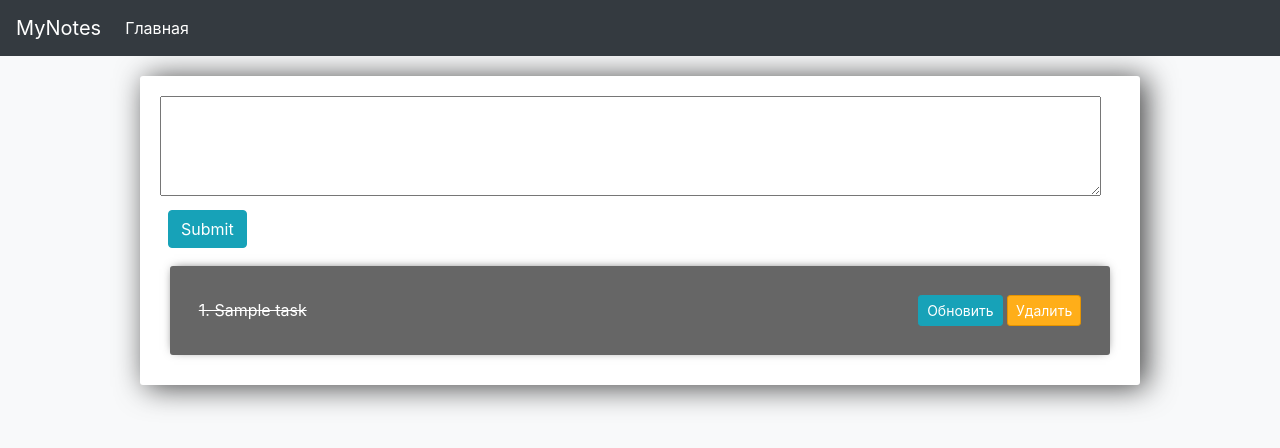
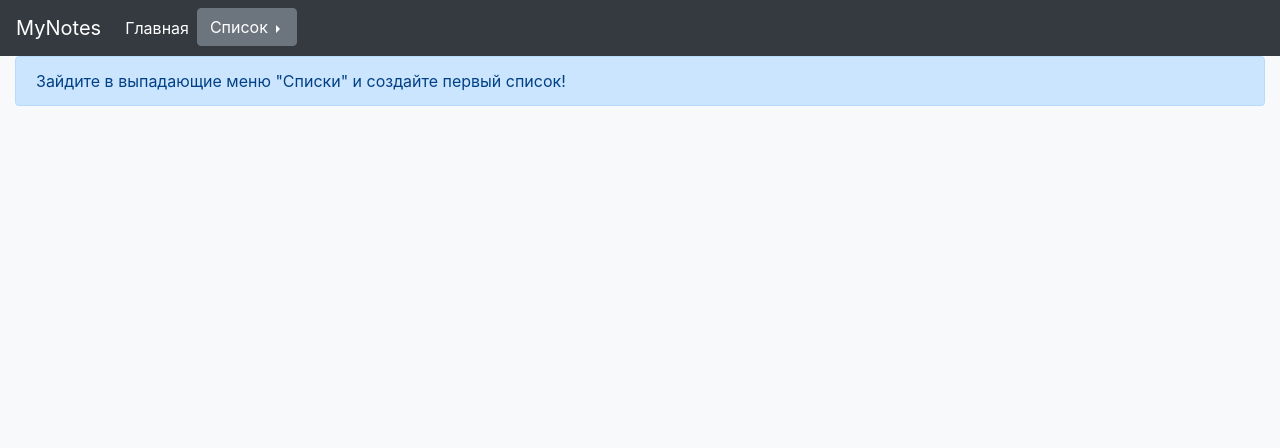
Before and after one commit to VadimKukuzia/KursWeb, a Django app: page / in a window 1280 px wide. Shown: the top 448 px of the page. Run offline with Django 3.2, Linux system fonts and the light colour scheme; tables that the repository leaves empty hold one stand-in row (values such as "Sample post"); some libraries are stand-ins or nearby versions.

Commit message:
Made list of notes

```diff
--- a/tasks/admin.py
+++ b/tasks/admin.py
@@ -5,3 +5,4 @@ from django.contrib import admin
 from .models import *
 
 admin.site.register(Task)
+admin.site.register(TaskList)
--- a/tasks/forms.py
+++ b/tasks/forms.py
@@ -8,4 +8,11 @@ class TaskForm(forms.ModelForm):
 
     class Meta:
         model = Task
+        fields = ['title', 'complete']
+
+
+class TaskListForm(forms.ModelForm):
+
+    class Meta:
+        model = TaskList
         fields = '__all__'
--- a/tasks/models.py
+++ b/tasks/models.py
@@ -1,12 +1,20 @@
 from django.db import models
 
 # Create your models here.
+
+
+class TaskList(models.Model):
+    title = models.CharField(max_length=150)
+
+    def __str__(self):
+        return self.title
 
 
 class Task(models.Model):
     title = models.TextField()
     complete = models.BooleanField(default=False)
     created = models.DateTimeField(auto_now_add=True)
+    task_list = models.ForeignKey(TaskList, on_delete=models.CASCADE)
 
     def __str__(self):
         return self.title
--- a/tasks/urls.py
+++ b/tasks/urls.py
@@ -3,6 +3,8 @@ from . import views
 
 urlpatterns = [
     path('', views.index, name="index"),
-    path('update_task/<str:pk>/', views.update_task, name="update_task"),
-    path('delete_task/<str:pk>/', views.delete_task, name="delete_task")
+    path('<str:list_id>/tasks', views.list_tasks, name="tasks"),
+    path('<str:list_id>/tasks', views.list_tasks, name="add_task"),
+    path('<str:list_id>/tasks/update_task/<str:pk>/', views.update_task, name="update_task"),
+    path('<str:list_id>/tasks/delete_task/<str:pk>/', views.delete_task, name="delete_task")
 ]
--- a/tasks/views.py
+++ b/tasks/views.py
@@ -6,22 +6,42 @@ from .forms import *
 
 
 def index(request):
-    tasks = Task.objects.all().order_by('id')
+    lists = TaskList.objects.all().order_by('id')
+
+    if request.method == 'POST':
+        form = TaskListForm(request.POST)
+        if form.is_valid():
+            form.save()
+        return redirect('/')
+
+    form = TaskListForm()
+    context = {'lists': lists, 'form': form}
+    return render(request, 'tasks/lists.html', context)
+
+
+def list_tasks(request, list_id):
+    tasks = Task.objects.filter(task_list_id=list_id).order_by('id')
+    lists = TaskList.objects.all().order_by('id')
 
     if request.method == 'POST':
         form = TaskForm(request.POST)
         if form.is_valid():
-            form.save()
-        return redirect('/')
+            instance = form.save(commit=False)
+            instance.task_list = TaskList.objects.get(id=list_id)
+            instance.save()
+        else:
+            print("Форма не валидна")
+        return redirect(f'/{list_id}/tasks')
 
     form = TaskForm()
-    context = {'tasks': tasks, 'form': form}
-    return render(request, 'tasks/index.html', context)
+    context = {'tasks': tasks, 'form': form, 'lists': lists, 'list': TaskList.objects.get(id=list_id)}
+    return render(request, 'tasks/task_list.html', context)
 
 
-def update_task(request, pk):
+def update_task(request, pk, list_id):
     task = Task.objects.get(id=pk)
     tasks = Task.objects.all().order_by('id')
+    lists = TaskList.objects.all().order_by('id')
 
     form = TaskForm(instance=task)
 
@@ -29,18 +49,18 @@ def update_task(request, pk):
         form = TaskForm(request.POST, instance=task)
         if form.is_valid():
             form.save()
-            return redirect('/')
+            return redirect(f'/{list_id}/tasks')
 
-    context = {'form': form, 'pk': task.id, 'tasks': tasks}
+    context = {'form': form, 'pk': task.id, 'tasks': tasks, 'lists': lists}
 
     return render(request, 'tasks/update_task.html', context)
 
 
-def delete_task(request, pk):
+def delete_task(request, pk, list_id):
     task = Task.objects.get(id=pk)
 
     if request.method == 'POST':
         task.delete()
-        return redirect('/')
+        return redirect(f'/{list_id}/tasks')
 
-    return redirect('/')
+    return redirect(f'/{list_id}/tasks')
--- a/templates/tasks/basic.html
+++ b/templates/tasks/basic.html
@@ -121,16 +121,27 @@
     <div class="collapse navbar-collapse" id="navbarsExample05">
         <ul class="navbar-nav mr-auto">
             <li class="nav-item active">
-                <a class="nav-link" href="#">Главная <span class="sr-only">(current)</span></a>
+                <a class="nav-link" href="{% url 'index' %}">Главная <span class="sr-only">(current)</span></a>
+            </li>
+            <li>
+                <div class="btn-group dropright">
+                    <button type="button" class="btn btn-secondary dropdown-toggle" data-toggle="dropdown" aria-haspopup="true" aria-expanded="false">
+                      Список
+                    </button>
+                    {% block list_button %}
+
+                    {% endblock %}
+                  </div>
             </li>
         </ul>
     </div>
+    {% block list_name %}
+
+    {% endblock %}
 </nav>
 
 <div class="container-fluid">
-    <div class="center-column">
-        {% block main %}{% endblock %}
-    </div>
+    {% block main %}{% endblock %}
 </div>
 
 <!-- Optional JavaScript -->
--- /dev/null
+++ b/templates/tasks/lists.html
@@ -0,0 +1,25 @@
+{% extends 'tasks/basic.html' %}
+
+{% block title %}
+    Списки
+{% endblock %}
+{% block list_button %}
+    <div class="dropdown-menu" style="">
+        {% for list in lists %}
+            <a class="dropdown-item" href="{% url 'tasks' list.id %}">{{ list }}</a>
+        {% endfor %}
+        <div class="dropdown-divider"></div>
+        <a class="dropdown-item">
+            <form method="POST" action="/">
+              {% csrf_token %}
+              {{form.title}}
+              <input class="btn btn-info" type="submit" name="Create TaskList" >
+            </form>
+        </a>
+    </div>
+{% endblock %}
+{% block main %}
+    <div class="alert alert-primary" role="alert" >
+      Зайдите в выпадающие меню "Списки" и создайте первый список!
+    </div>
+{% endblock %}
--- a/templates/tasks/index.html
+++ b/templates/tasks/task_list.html
@@ -3,8 +3,19 @@
 {% block title %}
     Добавление заметки
 {% endblock %}
+{% block list_button %}
+    <div class="dropdown-menu" style="">
+        {% for list in lists %}
+            <a class="dropdown-item" href="{% url 'tasks' list.id %}">{{ list }}</a>
+        {% endfor %}
+    </div>
+{% endblock %}
+{% block list_name %}
+    <a class="navbar-brand" style="color: white;flex: auto"> Список: {{ list }}</a>
+{% endblock %}
 {% block main %}
-    <form method="POST" action="/">
+<div class="center-column">
+    <form method="POST" action="{% url 'add_task' list.id %}">
         {% csrf_token %}
         {{form.title}}
         <input class="btn btn-info" type="submit" name="Create Task" >
@@ -20,8 +31,8 @@
                     {% endif %}
                 </div>
                 <div class="right">
-                    <a class="btn btn-sm btn-info" href="{% url 'update_task' task.id %}">Обновить</a>
-                    <a href="{% url 'delete_task' task.id %}" class="btn btn-sm btn-danger" data-actions-icnt="{{ task }}" data-toggle="modal" data-target="#{{ task }}">
+                    <a class="btn btn-sm btn-info" href="{% url 'update_task' list.id task.id %}">Обновить</a>
+                    <a href="{% url 'delete_task' list.id task.id %}" class="btn btn-sm btn-danger" data-actions-icnt="{{ task }}" data-toggle="modal" data-target="#{{ task }}">
                       Удалить
                     </a>
                     <div class="modal fade" id="{{ task }}" tabindex="-1" role="dialog" aria-labelledby="exampleModalCenterTitle" aria-hidden="true">
@@ -40,7 +51,7 @@
                                       </div>
                                       <div class="modal-footer">
                                           <button type="button" class="btn btn-secondary" data-dismiss="modal">Отмена</button>
-                                          <form method="post" action="{% url 'delete_task' task.id %}">
+                                          <form method="post" action="{% url 'delete_task' list.id task.id %}">
                                               {% csrf_token %}
                                               <input type="submit" class="btn btn-primary" value="Удалить">
                                           </form>
@@ -52,4 +63,5 @@
             </div>
         {% endfor %}
     </div>
+</div>
 {% endblock %}
```
Also changed, not shown: templates/tasks/update_task.html (+9 -0 lines), tasks/migrations/0001_initial.py, tasks/migrations/0002_auto_20201123_1627.py (deleted).
